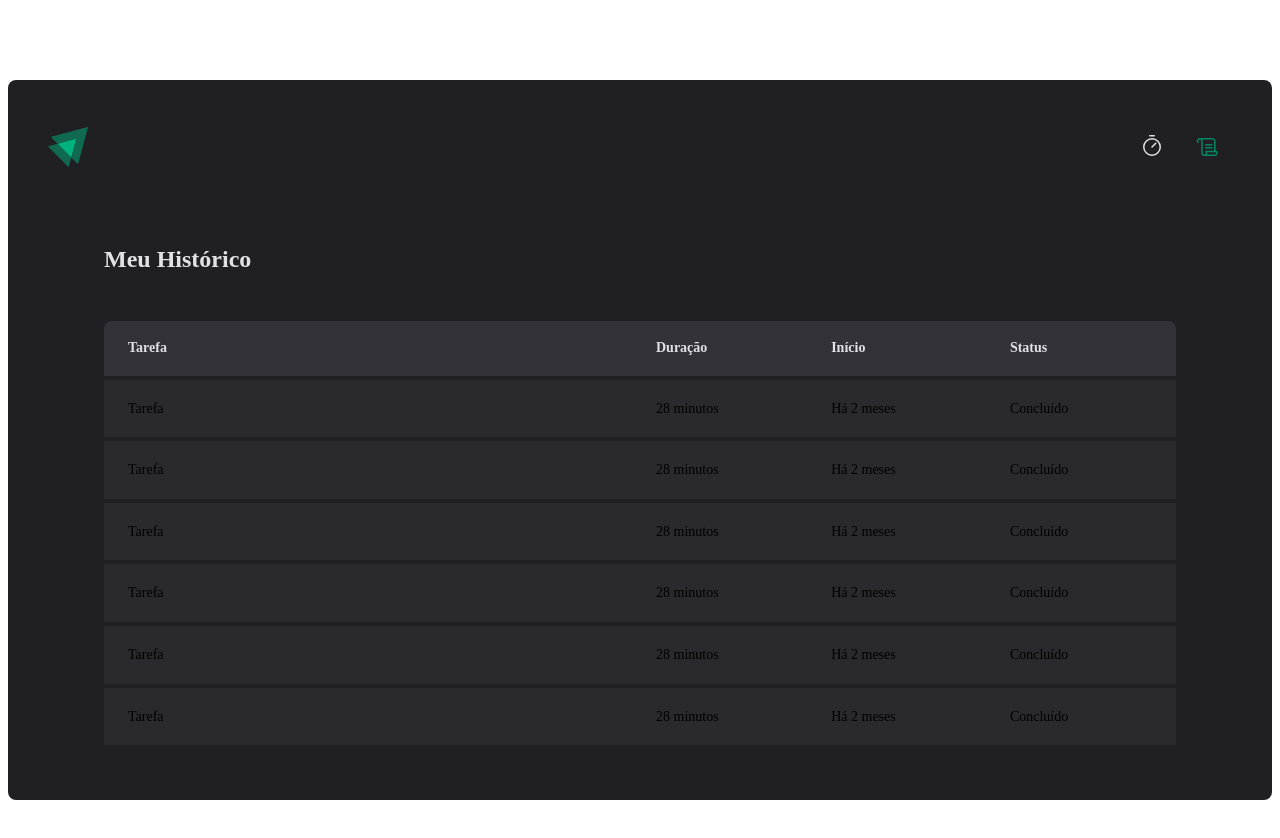
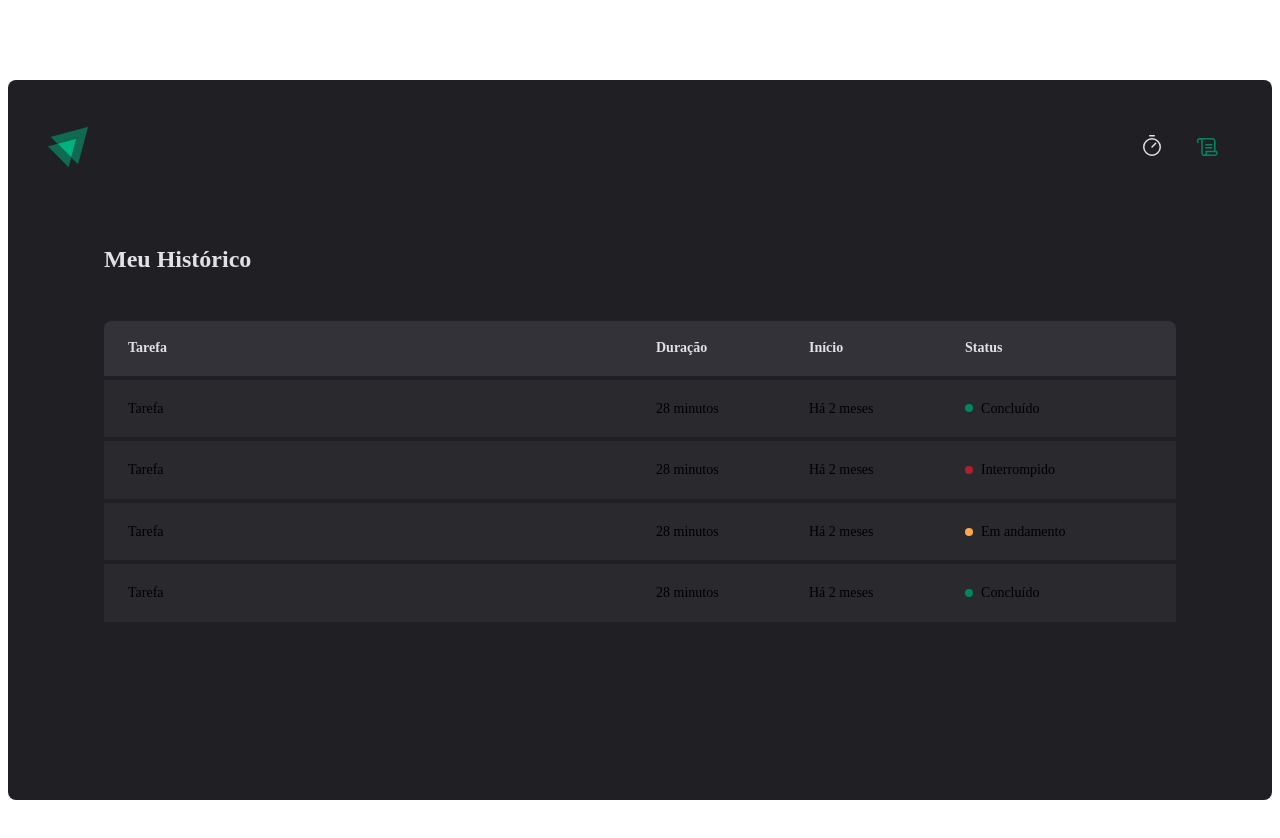
Before and after one commit to hmartiins/Ignite-Timer, a React app: page /history in a window 1280 px wide. Shown: the top 838 px of the page. Built offline with nearby package versions, Linux system fonts and the light colour scheme; the HTML template or start-up script is replaced by a standard one.

Commit message:
create status task

```diff
--- a/src/pages/History/index.tsx
+++ b/src/pages/History/index.tsx
@@ -1,4 +1,4 @@
-import { HistoryContainer, HistoryList } from './styles'
+import { HistoryContainer, HistoryList, Status } from './styles'
 
 export function History() {
   return (
@@ -20,37 +20,33 @@
               <td>Tarefa</td>
               <td>28 minutos</td>
               <td>Há 2 meses</td>
-              <td>Concluído</td>
+              <td>
+                <Status statusColor="green">Concluído</Status>
+              </td>
             </tr>
             <tr>
               <td>Tarefa</td>
               <td>28 minutos</td>
               <td>Há 2 meses</td>
-              <td>Concluído</td>
+              <td>
+                <Status statusColor="red">Interrompido</Status>
+              </td>
             </tr>
             <tr>
               <td>Tarefa</td>
               <td>28 minutos</td>
               <td>Há 2 meses</td>
-              <td>Concluído</td>
+              <td>
+                <Status statusColor="yellow">Em andamento</Status>
+              </td>
             </tr>
             <tr>
               <td>Tarefa</td>
               <td>28 minutos</td>
               <td>Há 2 meses</td>
-              <td>Concluído</td>
-            </tr>
-            <tr>
-              <td>Tarefa</td>
-              <td>28 minutos</td>
-              <td>Há 2 meses</td>
-              <td>Concluído</td>
-            </tr>
-            <tr>
-              <td>Tarefa</td>
-              <td>28 minutos</td>
-              <td>Há 2 meses</td>
-              <td>Concluído</td>
+              <td>
+                <Status statusColor="green">Concluído</Status>
+              </td>
             </tr>
           </tbody>
         </table>
--- a/src/pages/History/styles.ts
+++ b/src/pages/History/styles.ts
@@ -60,3 +60,29 @@
     }
   }
 `
+
+const STATUS_COLOR = {
+  yellow: 'yellow-500',
+  green: 'green-500',
+  red: 'red-500',
+} as const
+
+interface StatusProps {
+  statusColor: keyof typeof STATUS_COLOR
+}
+
+export const Status = styled.span<StatusProps>`
+  display: flex;
+  align-items: center;
+
+  gap: 0.5rem;
+
+  &::before {
+    content: '';
+    width: 0.5rem;
+    height: 0.5rem;
+    border-radius: 50%;
+    background-color: ${(props) =>
+      props.theme[STATUS_COLOR[props.statusColor]]};
+  }
+`
```
